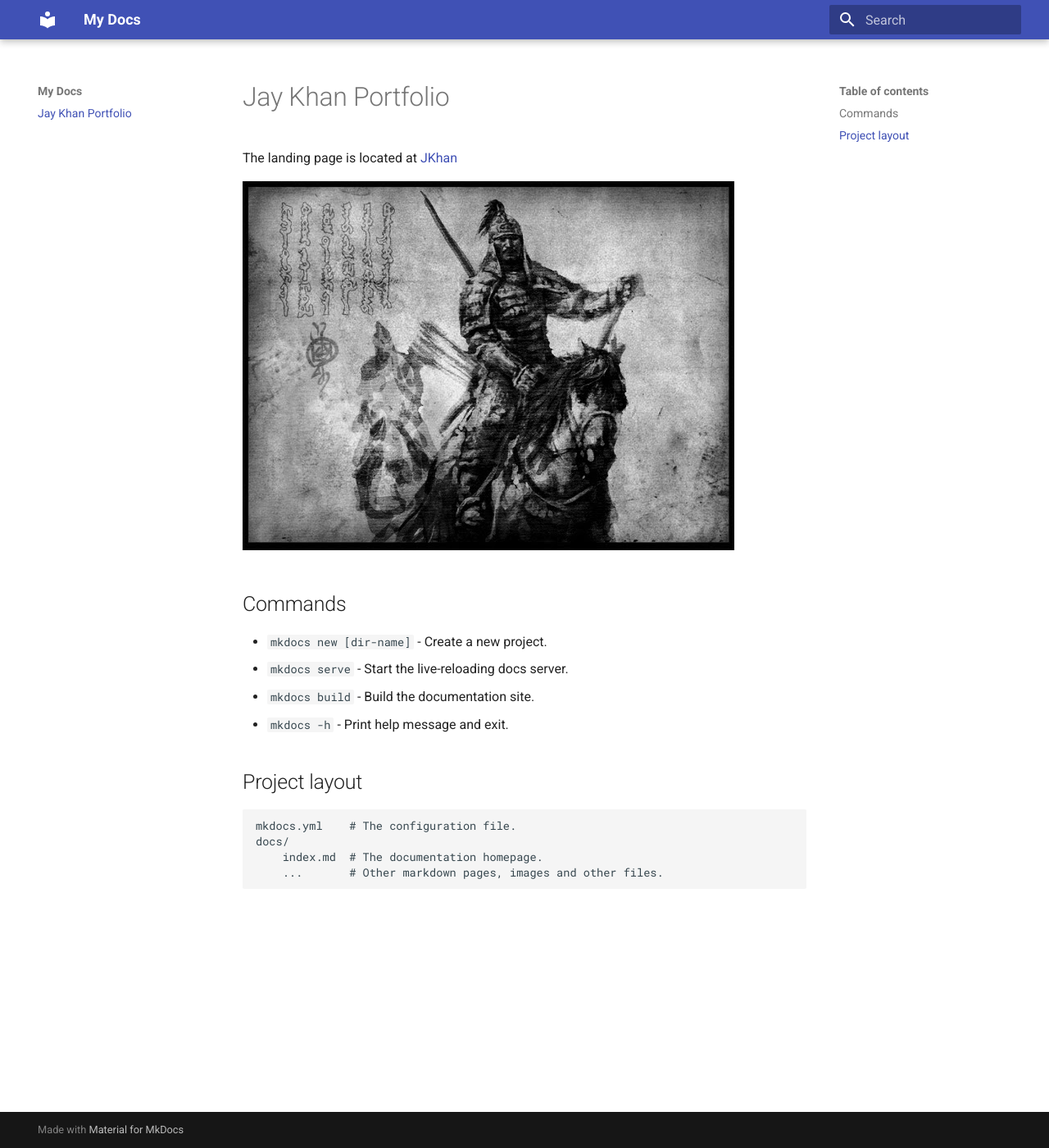
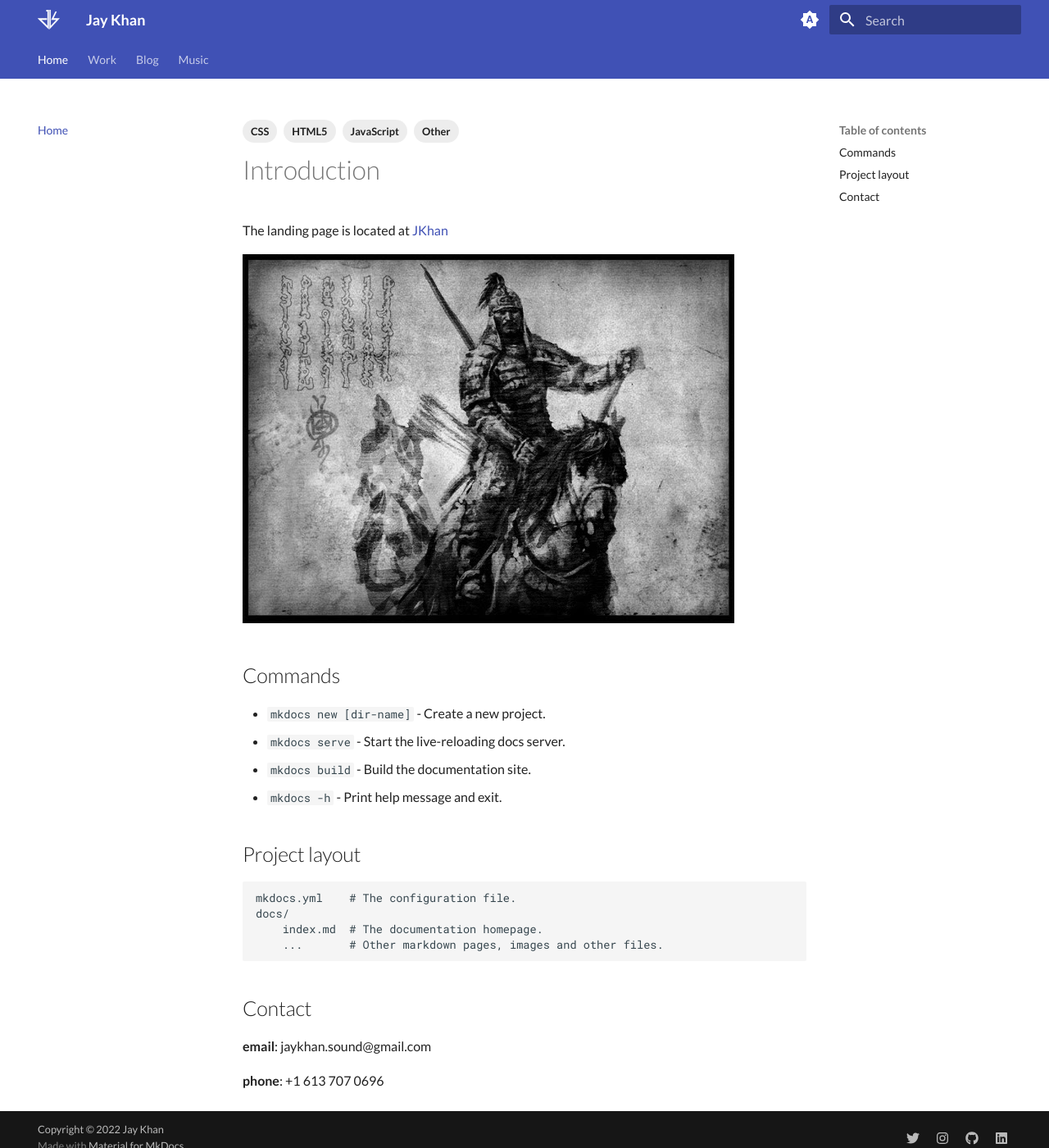
Before and after one commit to jaykhan-dev/khan-docs, an MkDocs documentation site: the page built from docs/index.md, in a window 1280 px wide and 1400 px high. Shown: the whole window at 82% size. Built offline with MkDocs 1.6.1 and Material for MkDocs 9.7.7, drawn with Linux system fonts in a browser that asks for light colours.

Commit message:
project setup

```diff
--- a/docs/index.md
+++ b/docs/index.md
@@ -1,8 +1,16 @@
-# Jay Khan Portfolio
+---
+tags:
+  - HTML5
+  - JavaScript
+  - CSS
+  - Other
+---
+
+# Introduction
 
 The landing page is located at [JKhan](https://jkhan.live)
 
-![Mongolain Horse Archer](/images/mongolian-horse-archer.jpg)
+![Mongolain Horse Archer](/assets/mongolian-horse-archer.jpg)
 
 ## Commands
 
@@ -17,3 +25,9 @@ The landing page is located at [JKhan](https://jkhan.live)
     docs/
         index.md  # The documentation homepage.
         ...       # Other markdown pages, images and other files.
+
+## Contact
+
+**email**: jaykhan.sound@gmail.com
+
+**phone**: +1 613 707 0696
--- a/mkdocs.yml
+++ b/mkdocs.yml
@@ -1,3 +1,90 @@
-site_name: My Docs
+site_name: Jay Khan
 theme:
   name: material
+  logo: assets/jk-logo-white.svg
+  font:
+    text: Lato
+
+  features:
+    - navigation.instant
+    - navigation.tracking
+    - navigation.tabs
+    - navigation.sections
+    - navigation.indexes
+    - navigation.expand
+    - navigation.top
+
+  palette:
+    # Palette toggle for automatic mode
+    - media: "(prefers-color-scheme)"
+      toggle:
+        icon: material/brightness-auto
+        name: Switch to light mode
+
+    # Palette toggle for light mode
+    - media: "(prefers-color-scheme: light)"
+      scheme: default
+      toggle:
+        icon: material/brightness-7
+        name: Switch to dark mode
+
+    # Palette toggle for dark mode
+    - media: "(prefers-color-scheme: dark)"
+      scheme: slate
+      toggle:
+        icon: material/brightness-4
+        name: Switch to system preference
+
+copyright: Copyright &copy; 2022 Jay Khan
+
+extra:
+  homepage: https://jkhan.live
+  social:
+    - icon: fontawesome/brands/twitter
+      link: https://twitter.com/jaykhan_sound
+    - icon: fontawesome/brands/instagram
+      link: https://www.instagram.com/jkhan.sound
+    - icon: fontawesome/brands/github
+      link: https://github.com/jaykhan-dev
+    - icon: fontawesome/brands/linkedin
+      link: https://www.linkedin.com/in/jkhanprofile
+  consent:
+    title: Cookie consent
+    description: >-
+      We use cookies to recognize your repeated visits and preferences, as well
+      as to measure the effectiveness of our documentation and whether users
+      find what they're searching for. With your consent, you're helping us to
+      make our documentation better.
+
+plugins:
+  - tags:
+      tags_file: tags.md
+  - search
+
+markdown_extensions:
+  - meta
+
+nav:
+  - Home: index.md
+  - Work:
+    - work/index.md
+
+    - UI/UX:
+      - Pitbull Community: work/pitbull-community.md
+      - Appreci: work/appreci.md
+
+    - Blockchain:
+      - Sound Money: work/soundmoney.md
+      - Sound Endeavr: work/soundendeavr.md
+      - Sound Co: work/soundco.md
+
+    - Design process: work/designprocess.md
+    - Content Strategy: work/contentstrategy.md
+
+  - Blog:
+    - blog/index.md
+    - Bitcoin: blog/bitcoin.md
+    - Lightning: blog/lightning.md
+  - Music:
+    - music/index.md
+    - Eternal Blue Sky: music/ebs.md
```
Also changed, not shown: docs/blog/index.md (added, +1 -0 lines), docs/music/ebs.md (added, +9 -0 lines), docs/music/index.md (added, +1 -0 lines), docs/tags.md (added, +5 -0 lines), docs/work.md (added, +1 -0 lines), docs/work/contentstrategy.md (added, +1 -0 lines), docs/work/designprocess.md (added, +1 -0 lines), docs/work/index.md (added, +1 -0 lines), docs/work/pitbull-community.md (added, +1 -0 lines), docs/assets/jk-logo-white.svg (added), docs/assets/mongolian-horse-archer.jpg (renamed from docs/images/mongolian-horse-archer.jpg), docs/blog.md (added).
